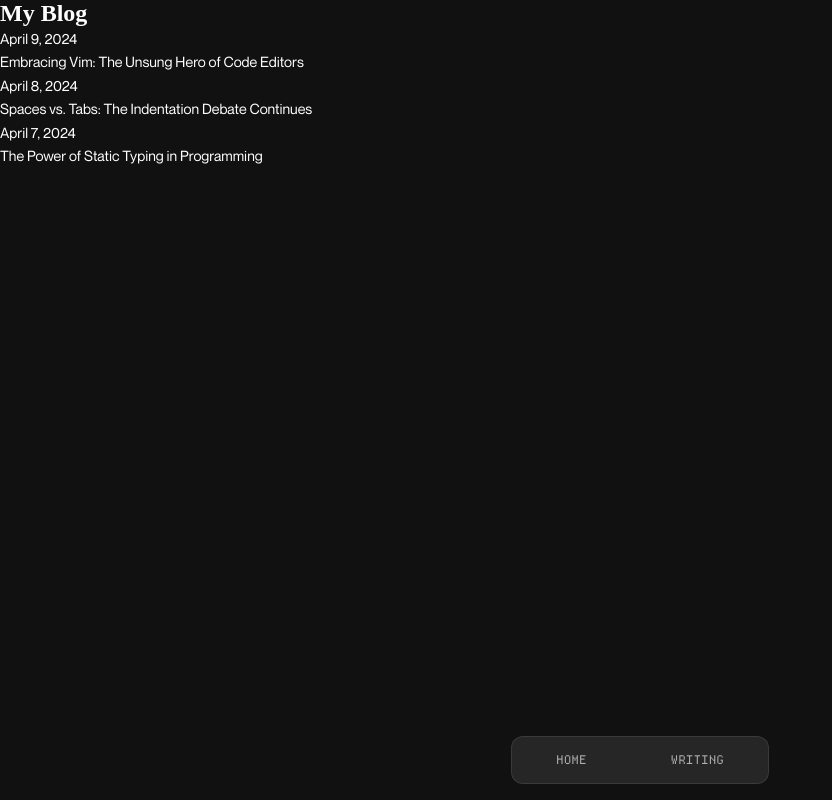
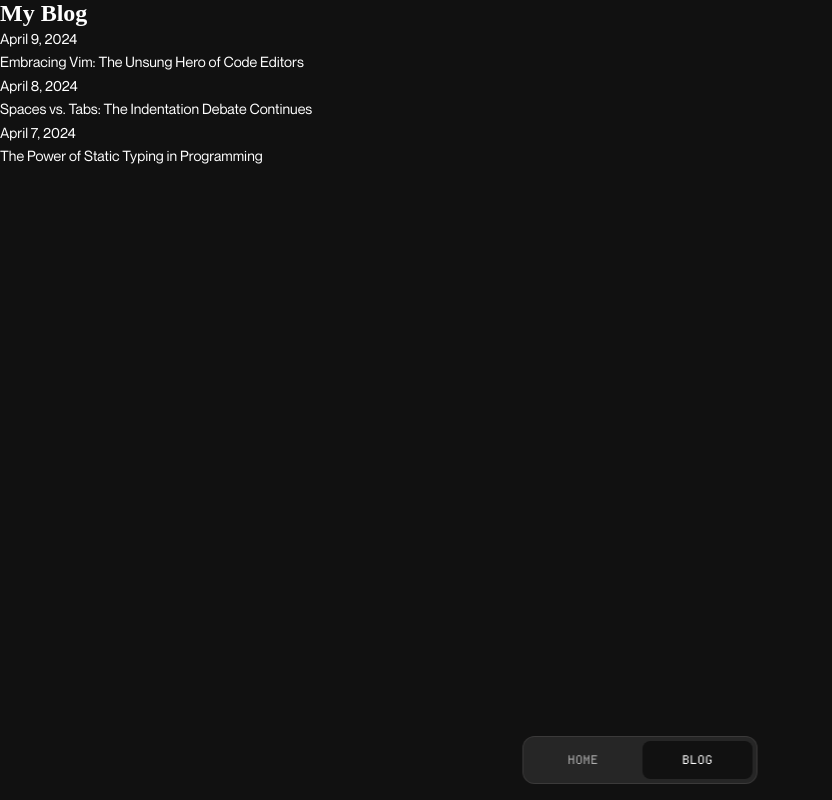
Before and after one commit to ana-rodrigues/blog-njs, a Next.js app: page /blog in a window 1280 px wide. Shown: the whole page, without its empty margins (0-832 px from the left). Built offline with nearby package versions, Linux system fonts and the light colour scheme.

Commit message:
Solves app routing issue

```diff
--- a/app/blog/page.tsx
+++ b/app/blog/page.tsx
@@ -1,7 +1,7 @@
 import { BlogPosts } from 'app/components/posts'
 
 export const metadata = {
-  title: 'Writing',
+  title: 'Blog',
   description: 'Read my writing.',
 }
 
--- a/app/components/nav.tsx
+++ b/app/components/nav.tsx
@@ -14,9 +14,9 @@ export function Nav() {
       active: pathname === "/",
     },
     {
-      href: "/writing",
-      label: "Writing",
-      active: pathname === "/writing",
+      href: "/blog",
+      label: "Blog",
+      active: pathname === "/blog",
     },
   ];
 
--- a/app/page.tsx
+++ b/app/page.tsx
@@ -1,4 +1,4 @@
-"use client";
+"use client"
 
 import { motion } from 'framer-motion';
 import Preheader from './components/preheader';
```
